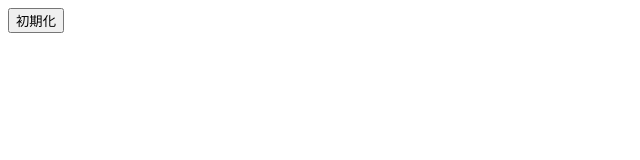
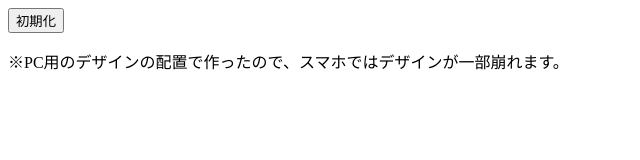
Before and after one commit to wasono575/wasono575.github.io, a plain HTML site: page initialize/index.html in a window 1280 px wide. Shown: the whole page, without its empty margins (0-640 px from the left). Drawn offline with Linux system fonts and the light colour scheme.

Commit message:
Update index.html

```diff
--- a/initialize/index.html
+++ b/initialize/index.html
@@ -102,6 +102,7 @@
 <body onLoad="title();">
 <div id="phase1">
    <button onClick="confirm_1();" id="initialize_1">初期化</button>
+   <p>※PC用のデザインの配置で作ったので、スマホではデザインが一部崩れます。</p>
    <div id="load_img" style="display:none;">
    <img src="./loading.gif" width="50" height="50">
    </div>
```
